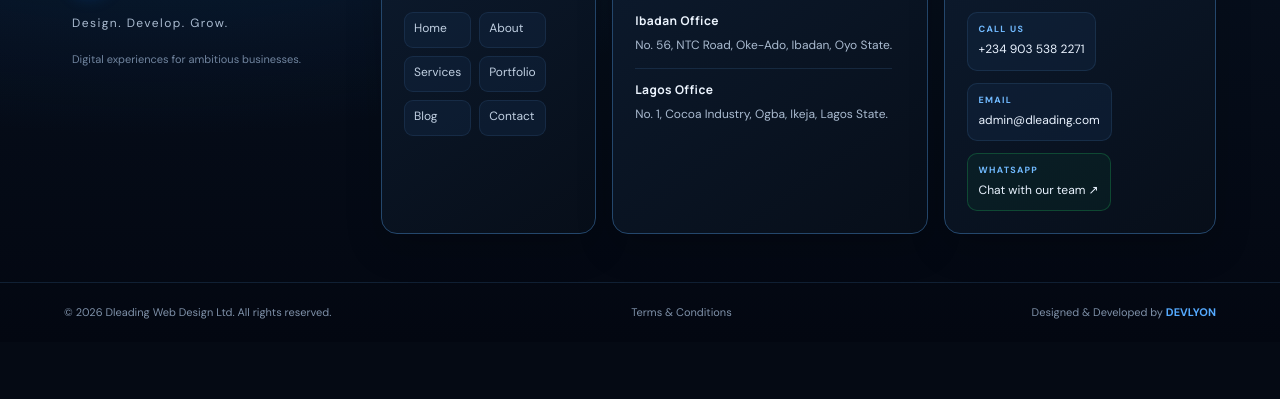
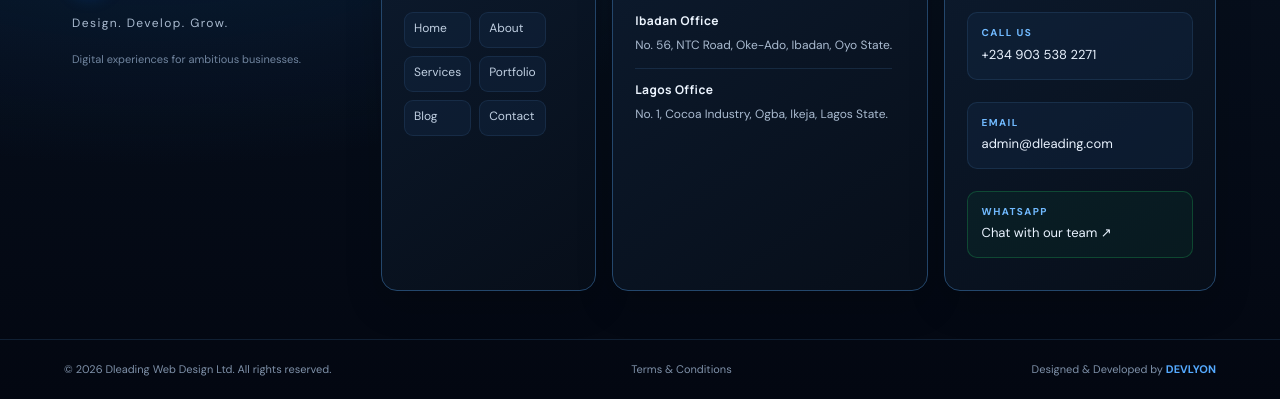
Before and after one commit to trademonarchcodes/dleading-website-redesign, a plain HTML site: page blog.html in a window 1280 px wide. Shown: the part 2745-3144 px from the top of the page. Before the commit the page ends 3087 px from the top, so only its background shows below. Drawn offline with Linux system fonts and the light colour scheme.

Commit message:
Enforce stacked footer contact labels and values on every screen

```diff
--- a/unified-design.css
+++ b/unified-design.css
@@ -221,3 +221,45 @@ body:not(.home-redesign) .footer-group.footer-contact .footer-contact-item:hover
 @media(max-width:560px){
  body:not(.home-redesign) .footer-group.footer-contact .footer-contact-item{padding:13px 14px!important}
 }
+
+
+/* Final explicit footer contact layout: label first, value underneath */
+body:not(.home-redesign) .footer-main .footer-group.footer-contact a.footer-contact-item{
+ display:block!important;
+ width:100%!important;
+ box-sizing:border-box!important;
+ padding:13px 14px!important;
+ margin:0 0 10px!important;
+ white-space:normal!important;
+ text-align:left!important;
+ line-height:1.55!important;
+}
+body:not(.home-redesign) .footer-main .footer-group.footer-contact a.footer-contact-item .footer-contact-label,
+body:not(.home-redesign) .footer-main .footer-group.footer-contact a.footer-contact-item .footer-contact-value{
+ display:block!important;
+ position:static!important;
+ float:none!important;
+ clear:both!important;
+ width:100%!important;
+ max-width:100%!important;
+ box-sizing:border-box!important;
+ margin:0!important;
+ padding:0!important;
+ white-space:normal!important;
+ text-align:left!important;
+}
+body:not(.home-redesign) .footer-main .footer-group.footer-contact a.footer-contact-item .footer-contact-label{
+ margin-bottom:5px!important;
+ color:#71baff!important;
+ font-size:10px!important;
+ font-weight:800!important;
+ letter-spacing:.14em!important;
+ text-transform:uppercase!important;
+}
+body:not(.home-redesign) .footer-main .footer-group.footer-contact a.footer-contact-item .footer-contact-value{
+ color:#eaf3ff!important;
+ font-size:13px!important;
+ line-height:1.6!important;
+ overflow-wrap:anywhere!important;
+ word-break:normal!important;
+}
```
